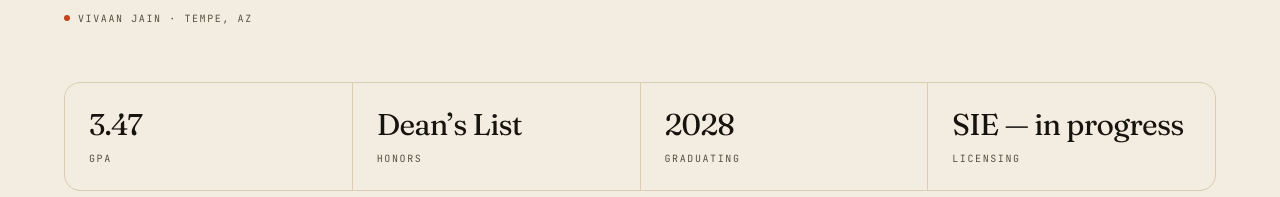
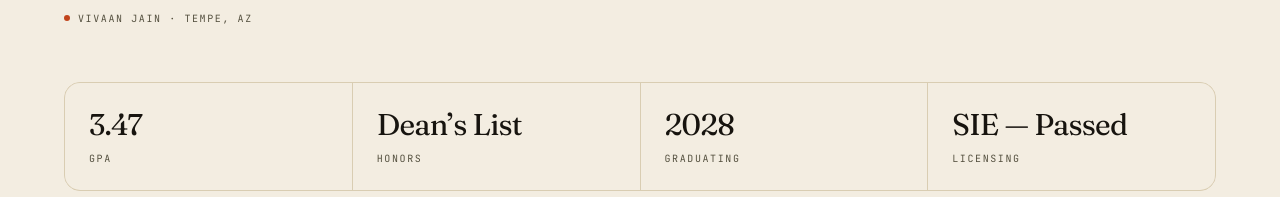
Before and after one commit to vivaanjain2904-spec/portfolio, a Next.js app: page / in a window 1280 px wide. Shown: the part 1538-1735 px from the top of the page. Built offline with nearby package versions, Linux system fonts and the light colour scheme.

Commit message:
Mark SIE Exam as passed (#22)
Update the certifications card and the About stat tile to show the SIE
(Securities Industry Essentials) exam as passed rather than in progress.

```diff
--- a/app/page.tsx
+++ b/app/page.tsx
@@ -374,7 +374,7 @@ export default function PortfolioPage() {
                   { k: "GPA", v: "3.47" },
                   { k: "Honors", v: "Dean’s List" },
                   { k: "Graduating", v: "2028" },
-                  { k: "Licensing", v: "SIE — in progress" },
+                  { k: "Licensing", v: "SIE — Passed" },
                 ].map((s) => (
                   <motion.div key={s.k} variants={fadeUp} className="bg-background p-5 md:p-6">
                     <div className="font-serif text-2xl md:text-3xl tracking-tight">{s.v}</div>
@@ -565,7 +565,7 @@ export default function PortfolioPage() {
                   <li>
                     <p className="font-serif text-lg tracking-tight">Securities Industry Essentials</p>
                     <p className="font-mono text-[10px] uppercase tracking-[.14em] text-muted-foreground mt-1">
-                      SIE Exam — In progress
+                      SIE Exam — Passed
                     </p>
                   </li>
                 </ul>
```
